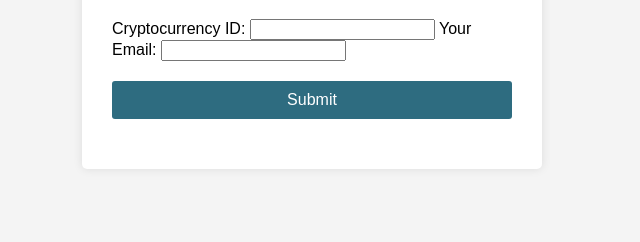
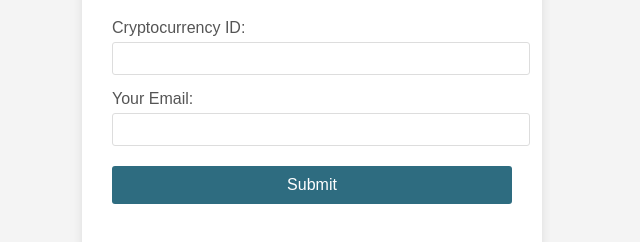
Before and after one commit to eddycao/crypto-price-email-service, a website: page frontendWebpage/index.html in a window 1280 px wide. Shown: the part 178-420 px from the top of the page, without its empty margins (328-968 px from the left). Drawn offline with Linux system fonts and the light colour scheme.

Commit message:
feat: improve layout with new styling
Improved layout with new styling

```diff
--- a/frontendWebpage/styles.css
+++ b/frontendWebpage/styles.css
@@ -17,6 +17,20 @@ h1 {
     color: #333;
 }
 
+label {
+    display: block;
+    margin-top: 15px;
+    color: #555;
+}
+
+input[type="text"],
+input[type="email"] {
+    width: 100%;
+    padding: 8px;
+    margin-top: 5px;
+    border: 1px solid #ddd;
+    border-radius: 3px;
+}
 
 button {
     width: 100%;
```
Also changed, not shown: 1 other file.
